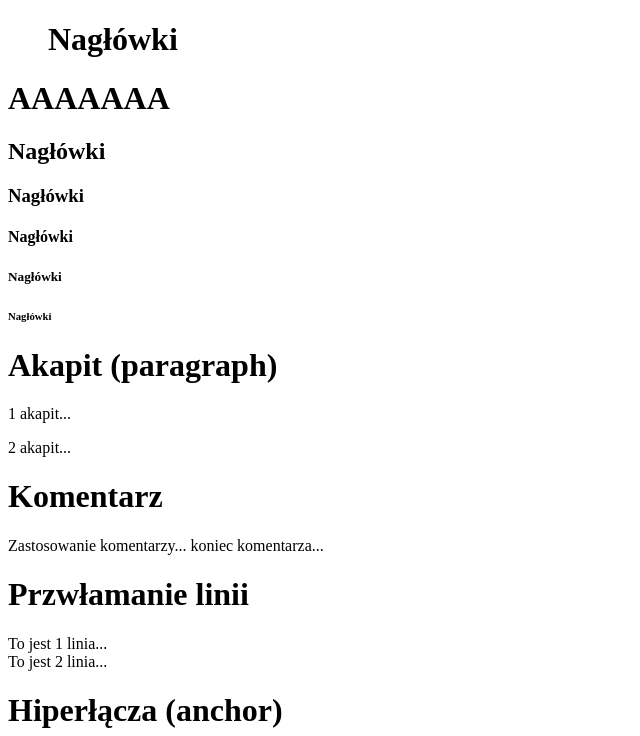
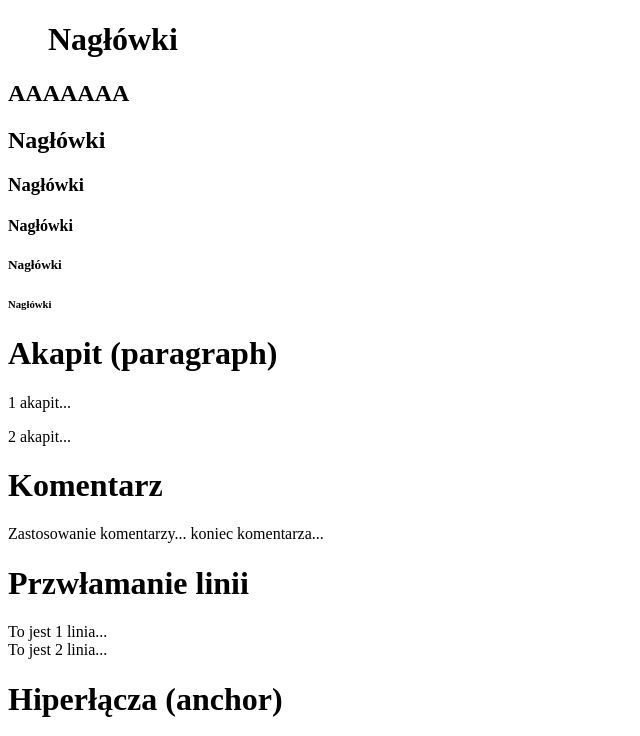
Before and after one commit to DaniilKuzmneko/DaniilKuzmenko.github.io, a plain HTML site: page index.html in a window 1280 px wide. Shown: the top 736 px of the page, without its empty margins (0-640 px from the left). Drawn offline with Linux system fonts and the light colour scheme.

Commit message:
Update index.html

```diff
--- a/index.html
+++ b/index.html
@@ -12,7 +12,7 @@
   <body>
 
     <ul><h1>Nagłówki</h1></ul>
-      <h1>AAAAAAA</h1>
+    <h2>AAAAAAA</h2>
     <h2>Nagłówki</h2>
     <h3>Nagłówki</h3>
     <h4>Nagłówki</h4>
```
